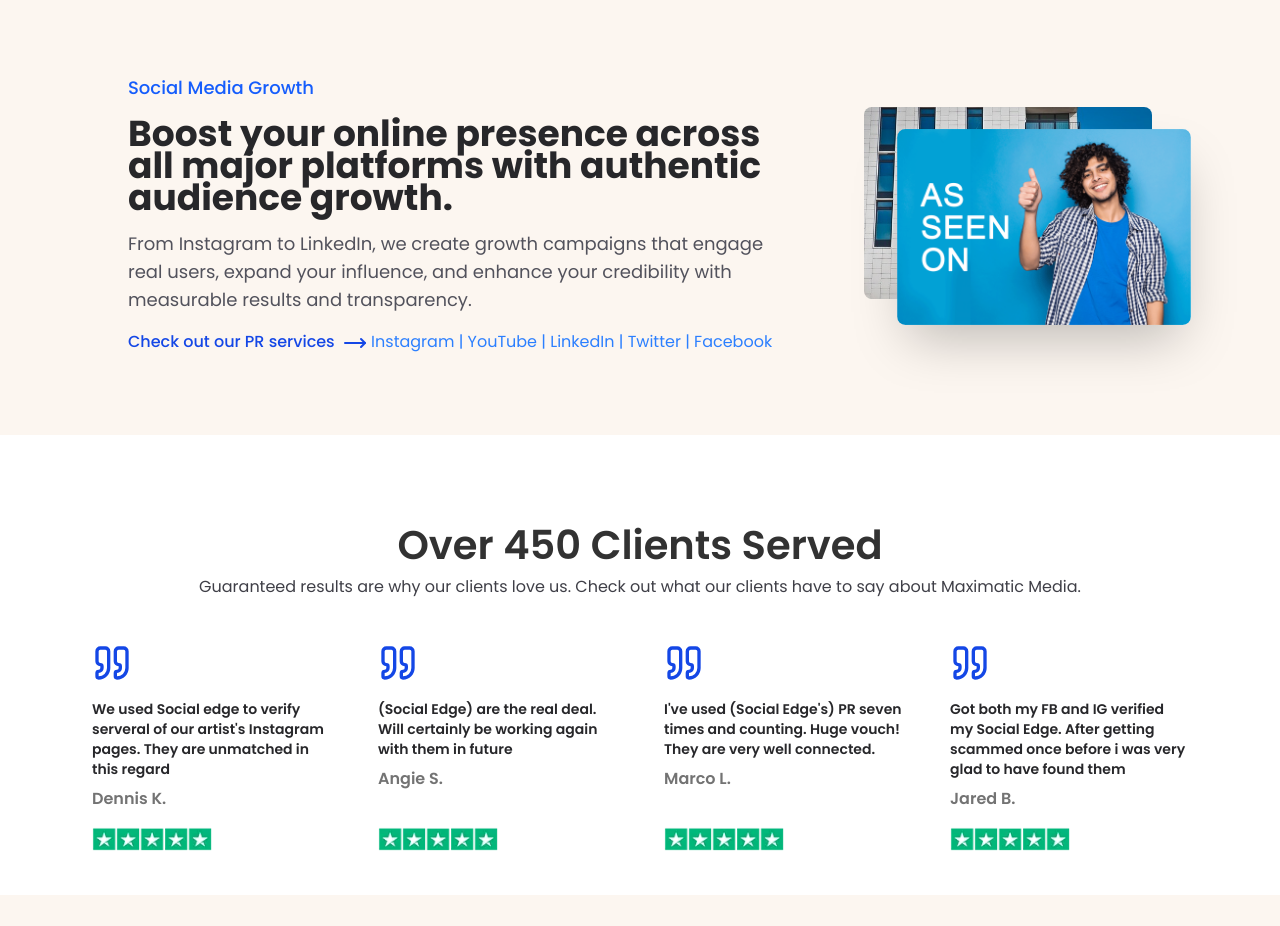
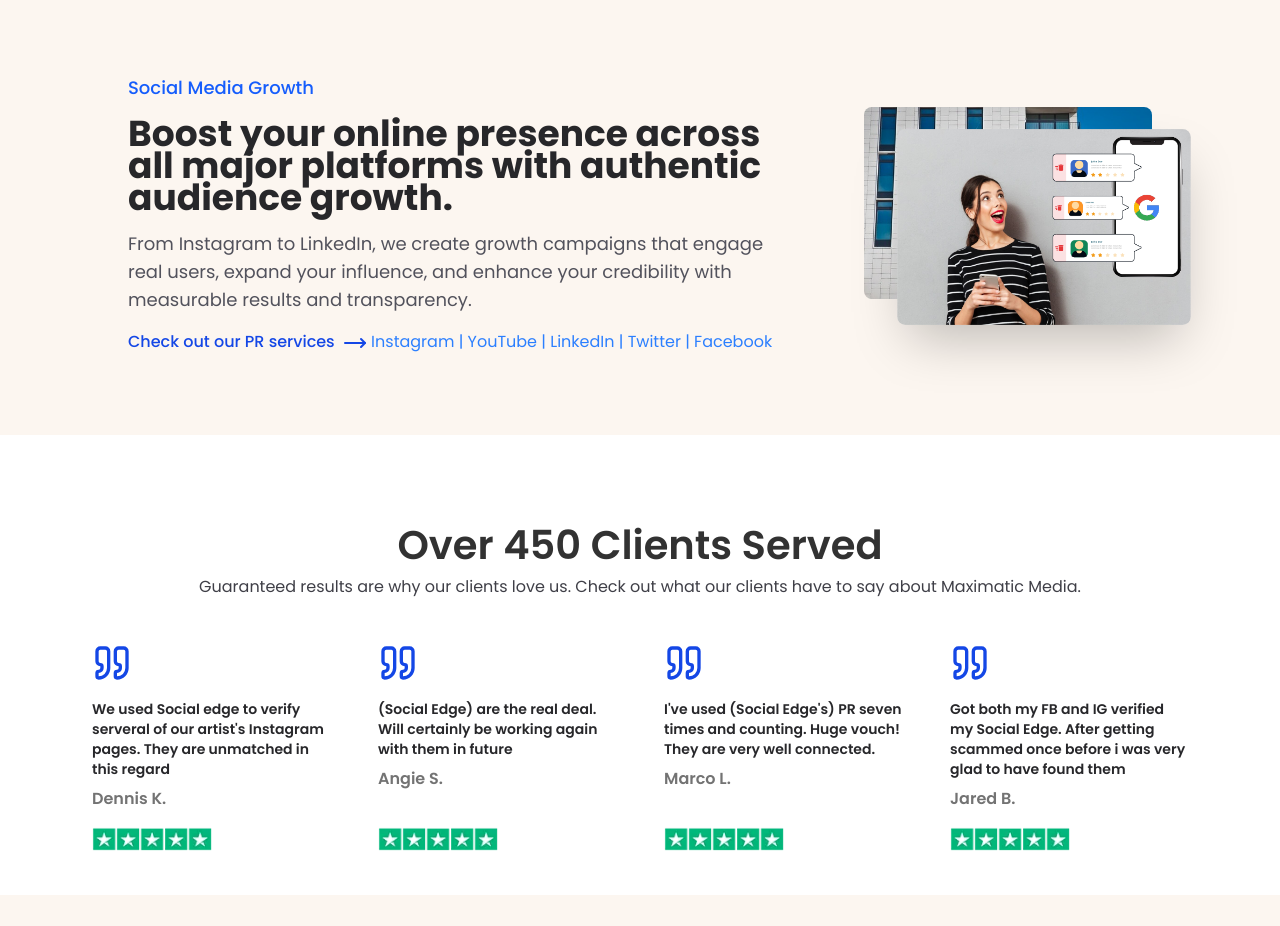
Before and after one commit to PankajGaikwad5/social-edge, a Next.js app: page / in a window 1280 px wide. Shown: the part 2660-3586 px from the top of the page. Built offline with nearby package versions, Linux system fonts and the light colour scheme.

Commit message:
Refactor code structure for improved readability and maintainability

```diff
--- a/app/layout.js
+++ b/app/layout.js
@@ -1,5 +1,7 @@
 import { Geist, Geist_Mono, Poppins } from 'next/font/google';
 import './globals.css';
+import Navbar from './components/Navbar';
+import Footer from './components/Footer';
 
 const geistSans = Poppins({
   variable: '--font-geist-sans',
@@ -20,7 +22,13 @@
 export default function RootLayout({ children }) {
   return (
     <html lang='en'>
-      <body className={`${geistSans.variable}  antialiased `}>{children}</body>
+      <body className={`${geistSans.variable}  antialiased `}>
+        <header>
+          <Navbar />
+        </header>
+        {children}
+        <Footer />
+      </body>
     </html>
   );
 }
--- a/app/page.js
+++ b/app/page.js
@@ -119,9 +119,7 @@
 export default function Home() {
   return (
     <div>
-      <header>
-        <Navbar />
-      </header>
+      {/* <header><Navbar /></header> */}
       <main className={`m-auto  w-full text-[#323232] ${poppins.className}`}>
         {/* Hero Content */}
         <div className='flex flex-col w-full px-8 md:px-32 py-10 md:pb-20 pt-[5rem] md:pt-[8rem] bg-[#fcf6f0]'>
@@ -526,7 +524,7 @@
           </div>
         </div>
       </main>
-      <Footer />
+      {/* <Footer /> */}
     </div>
   );
 }
--- a/components/Temp.jsx
+++ b/components/Temp.jsx
@@ -35,6 +35,7 @@
     {
       imageOnLeft: true,
       title: 'PR Services',
+      img: '/prservices2.png',
       headline:
         'Get seen on the most reputable and authoritative publications in the world!',
       description:
@@ -45,6 +46,7 @@
     {
       imageOnLeft: false, // Reversed layout
       title: 'Social Media Growth',
+      img: '/orm.png',
       headline:
         'Boost your online presence across all major platforms with authentic audience growth.',
       description:
@@ -71,7 +73,7 @@
                 className='absolute top-6 left-9 w-full h-full pointer-events-none will-change-transform'
               >
                 <Image
-                  src='/prservices2.png'
+                  src={section.img}
                   alt='Floating'
                   width={400}
                   height={400}
```
Also changed, not shown: public/orm.png (added).
